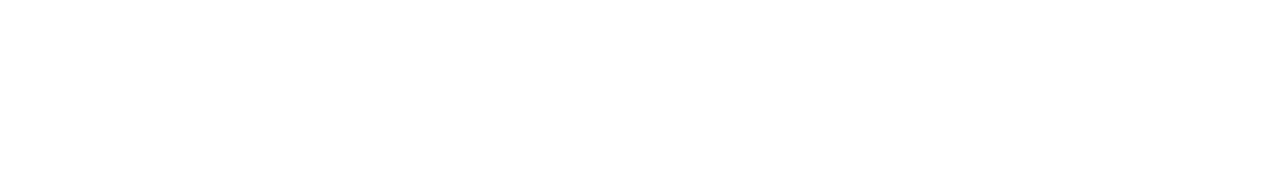
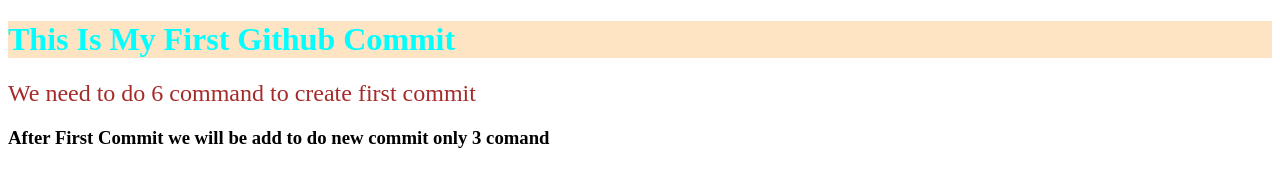
Before and after one commit to imran-mridha/my-first-repo, a plain HTML site: page index.html in a window 1280 px wide. Drawn offline with Linux system fonts and the light colour scheme.

Commit message:
styles added

```diff
--- a/index.html
+++ b/index.html
@@ -4,9 +4,12 @@
   <meta charset="UTF-8">
   <meta http-equiv="X-UA-Compatible" content="IE=edge">
   <meta name="viewport" content="width=device-width, initial-scale=1.0">
+  <link rel="stylesheet" href="style.css">
   <title>My First Git Repo</title>
 </head>
 <body>
-
+  <h1>This Is My First Github Commit</h1>
+  <h2>We need to do 6 command to create first commit</h2>
+  <h3>After First Commit we will be add to do new commit only 3 comand</h3>
 </body>
 </html>
--- /dev/null
+++ b/style.css
@@ -0,0 +1,8 @@
+h1{
+  color:aqua;
+  background-color: bisque;
+}
+h2{
+  color:brown;
+  font-weight: 500;
+}
```
